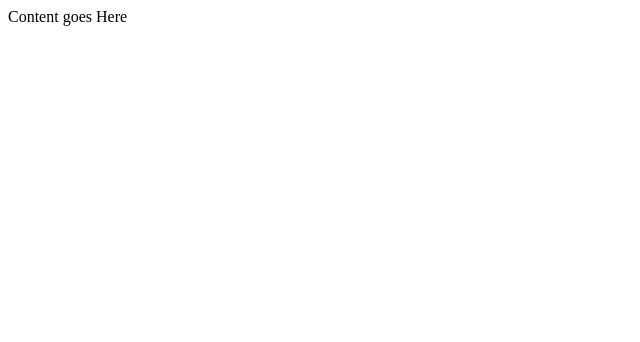
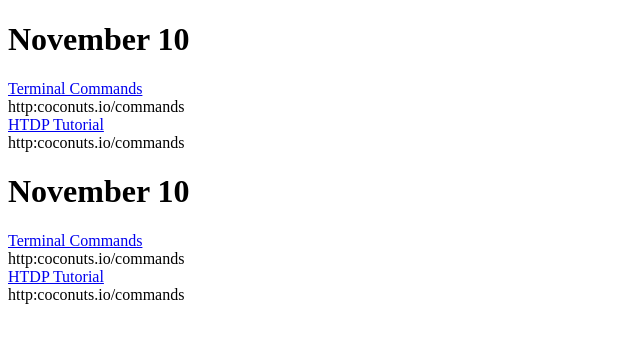
Before and after one commit to CoconutsHQ/grove, a plain HTML site: page index.html in a window 1280 px wide. Shown: the whole page, without its empty margins (0-640 px from the left). Drawn offline with Linux system fonts and the light colour scheme.

Commit message:
index.html

```diff
--- a/index.html
+++ b/index.html
@@ -4,6 +4,18 @@
 	<title>Coconuts Grove </title>
 </head>
 
-<body> Content goes Here</body>
+<body>
+    <h1>November 10</h1>
+    <a href="http:coconuts.io/commands">Terminal Commands</a>
+    <div>http:coconuts.io/commands</div>
+    <a href="http:coconuts.io/commands">HTDP Tutorial</a>
+    <div>http:coconuts.io/commands</div>
+    <h1>November 10</h1>
+    <a href="http:coconuts.io/commands">Terminal Commands</a>
+    <div>http:coconuts.io/commands</div>
+    <a href="http:coconuts.io/commands">HTDP Tutorial</a>
+    <div>http:coconuts.io/commands</div>
+
+</body>
 
 </html>
```
